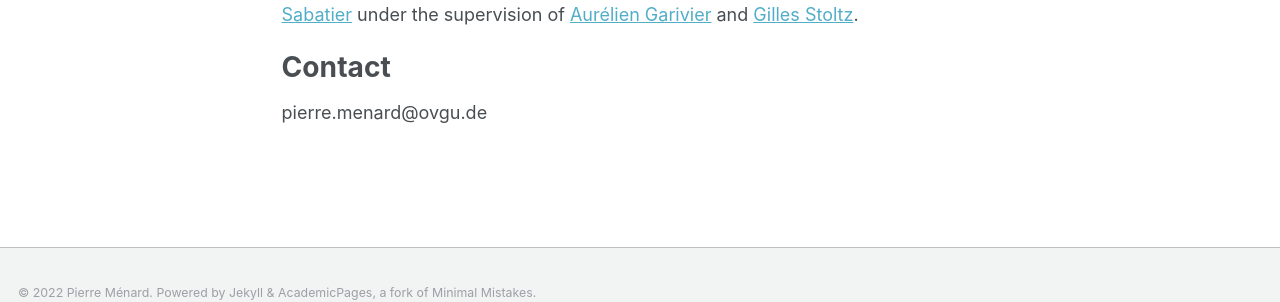
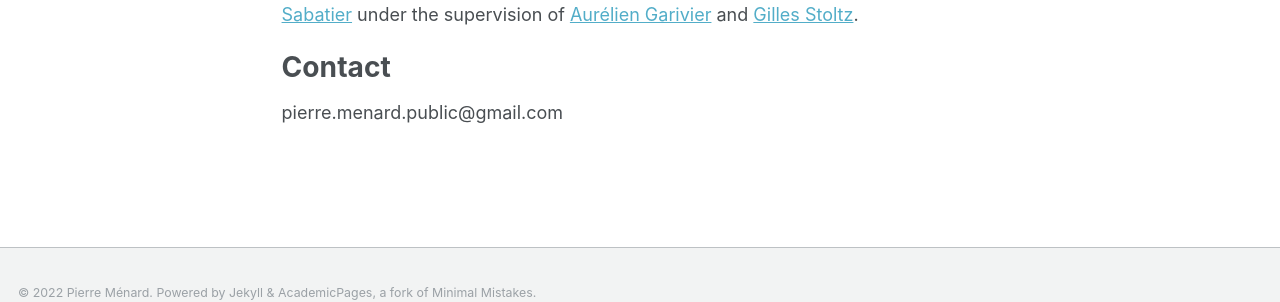
Before and after one commit to menardprr/menardprr.github.io, a Jekyll site: the page built from _pages/about.md, in a window 1280 px wide. Shown: the part 1278-1580 px from the top of the page. Built offline with Jekyll 4.4.1, drawn with Linux system fonts in a browser that asks for light colours.

Commit message:
change mail adress

```diff
--- a/_pages/about.md
+++ b/_pages/about.md
@@ -24,4 +24,4 @@ My work is mainly focused on bandit and reinforcement learning.
 Contact
 ======
 
- pierre.menard@ovgu.de
+pierre.menard.public@gmail.com
```
